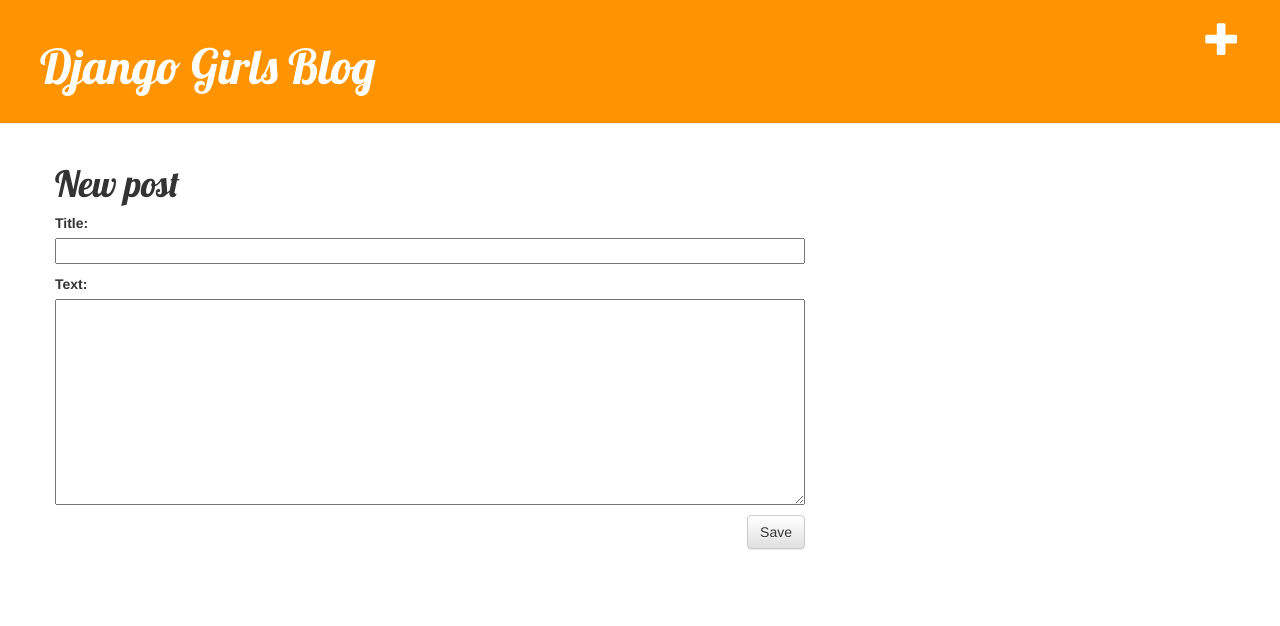
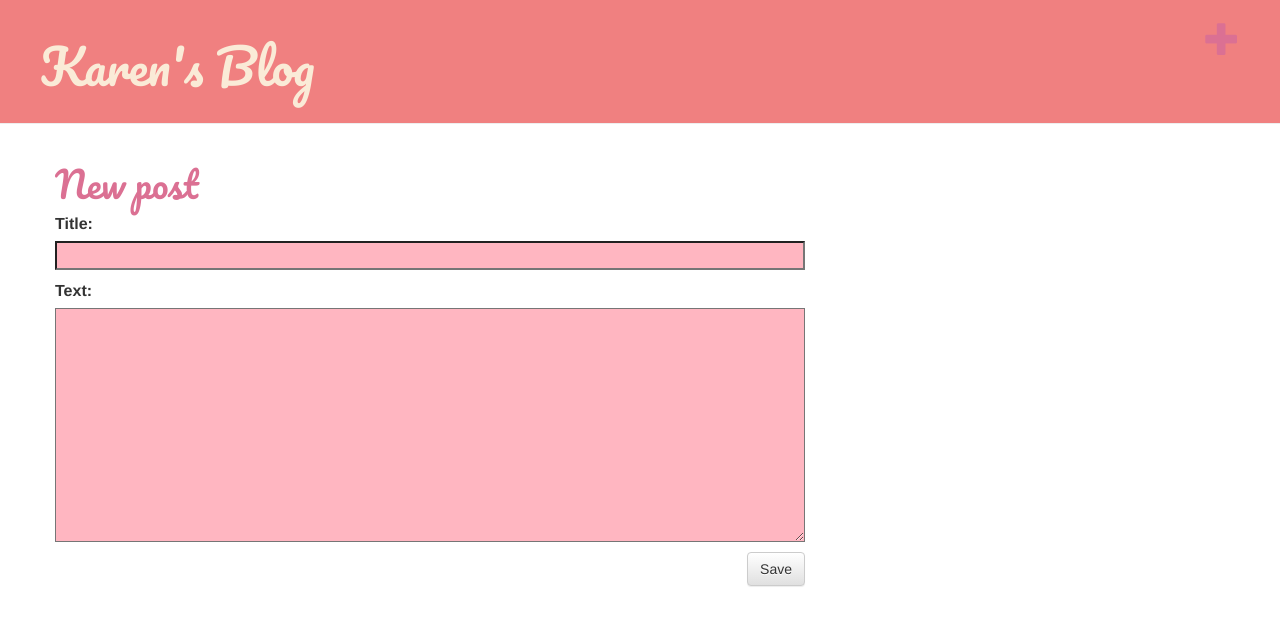
Before and after one commit to jesoriano0798/my-first-blog, a Django app: page /post/new/ in a window 1280 px wide. Shown: the top 626 px of the page. Run offline with Django 3.2, Linux system fonts and the light colour scheme; the visitor is signed in with stand-in values (Sample User, id 1); some libraries are stand-ins or nearby versions.

Commit message:
Modified CSS part1.

```diff
--- a/blog/static/css/blog.css
+++ b/blog/static/css/blog.css
@@ -1,26 +1,28 @@
 h1 a {
-    color: #FCA205;
-    font-family: 'Lobster';
+    color: #DB7093;
+    font-family: 'Pacifico';
 }
 
 .page-header {
-    background-color: #ff9400;
+    background-color: #F08080;
     margin-top: 0;
     padding: 20px 20px 20px 40px;
 }
 
 .page-header h1, .page-header h1 a, .page-header h1 a:visited, .page-header h1 a:active {
-    color: #ffffff;
+    color: #FAEBD7;
     font-size: 36pt;
     text-decoration: none;
 }
 
 .content {
     margin-left: 40px;
+    font-size: 12pt;
 }
 
 h1, h2, h3, h4 {
-    font-family: 'Lobster', cursive;
+    color: #DB7093;
+    font-family: 'Pacifico', cursive;
 }
 
 .date {
@@ -32,11 +34,13 @@
 }
 
 .post-form textarea, .post-form input {
+    background-color: #FFB6C1;
     width: 100%;
+    font-family: 'Indie Flower', cursive;
 }
 
 .top-menu, .top-menu:hover, .top-menu:visited {
-    color: #ffffff;
+    color: #DB7093;
     float: right;
     font-size: 26pt;
     margin-right: 20px;
@@ -44,8 +48,9 @@
 
 .post {
     margin-bottom: 70px;
+    font-family: 'Indie Flower', cursive;
 }
 
 .post h1 a, .post h1 a:visited {
-    color: #000000;
+    color: #DB7093;
 }
--- a/blog/templates/blog/base.html
+++ b/blog/templates/blog/base.html
@@ -1,10 +1,10 @@
 {% load static %}
 <html>
     <head>
-        <title>Django Girls blog</title>
+        <title>Karen's Blog</title>
         <link rel="stylesheet" href="//maxcdn.bootstrapcdn.com/bootstrap/3.2.0/css/bootstrap.min.css">
         <link rel="stylesheet" href="//maxcdn.bootstrapcdn.com/bootstrap/3.2.0/css/bootstrap-theme.min.css">
-        <link href='//fonts.googleapis.com/css?family=Lobster&subset=latin,latin-ext' rel='stylesheet' type='text/css'>
+        <link href='//fonts.googleapis.com/css?family=Pacifico&subset=latin,latin-ext' rel='stylesheet' type='text/css'>
         <link rel="stylesheet" href="{% static 'css/blog.css' %}">
     </head>
     <body>
@@ -12,7 +12,7 @@
             {% if user.is_authenticated %}
                 <a href="{% url 'post_new' %}" class="top-menu"><span class="glyphicon glyphicon-plus"></span></a>
             {% endif %}
-            <h1><a href="/">Django Girls Blog</a></h1>
+            <h1><a href="/">Karen's Blog</a></h1>
         </div>
         <div class="content container">
             <div class="row">
```
